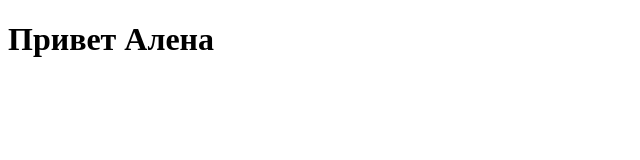
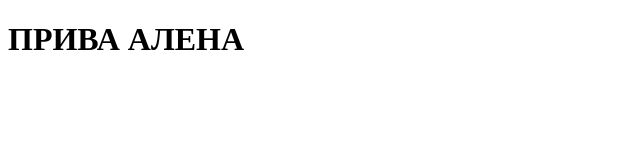
Before and after one commit to alv1k/11lesson, a plain HTML site: page index.html in a window 1280 px wide. Shown: the whole page, without its empty margins (0-640 px from the left). Drawn offline with Linux system fonts and the light colour scheme.

Commit message:
html added

```diff
--- a/index.html
+++ b/index.html
@@ -1,4 +1,3 @@
-
 <!DOCTYPE html>
 <html>
 <head>
@@ -6,6 +5,6 @@
 	<title></title>
 </head>
 <body>
-	<h1>Привет Алена</h1>
+	<h1>ПРИВА АЛЕНА</h1>
 </body>
 </html>
```
